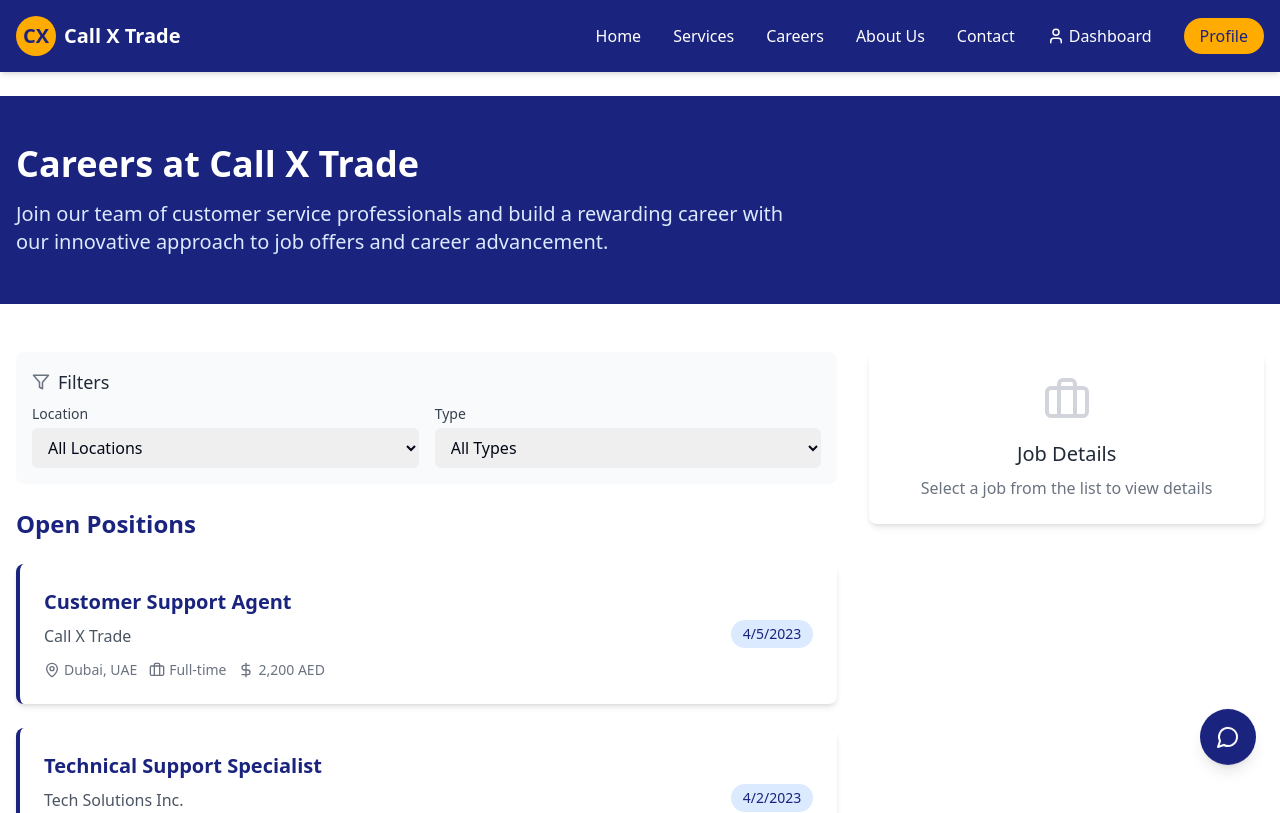
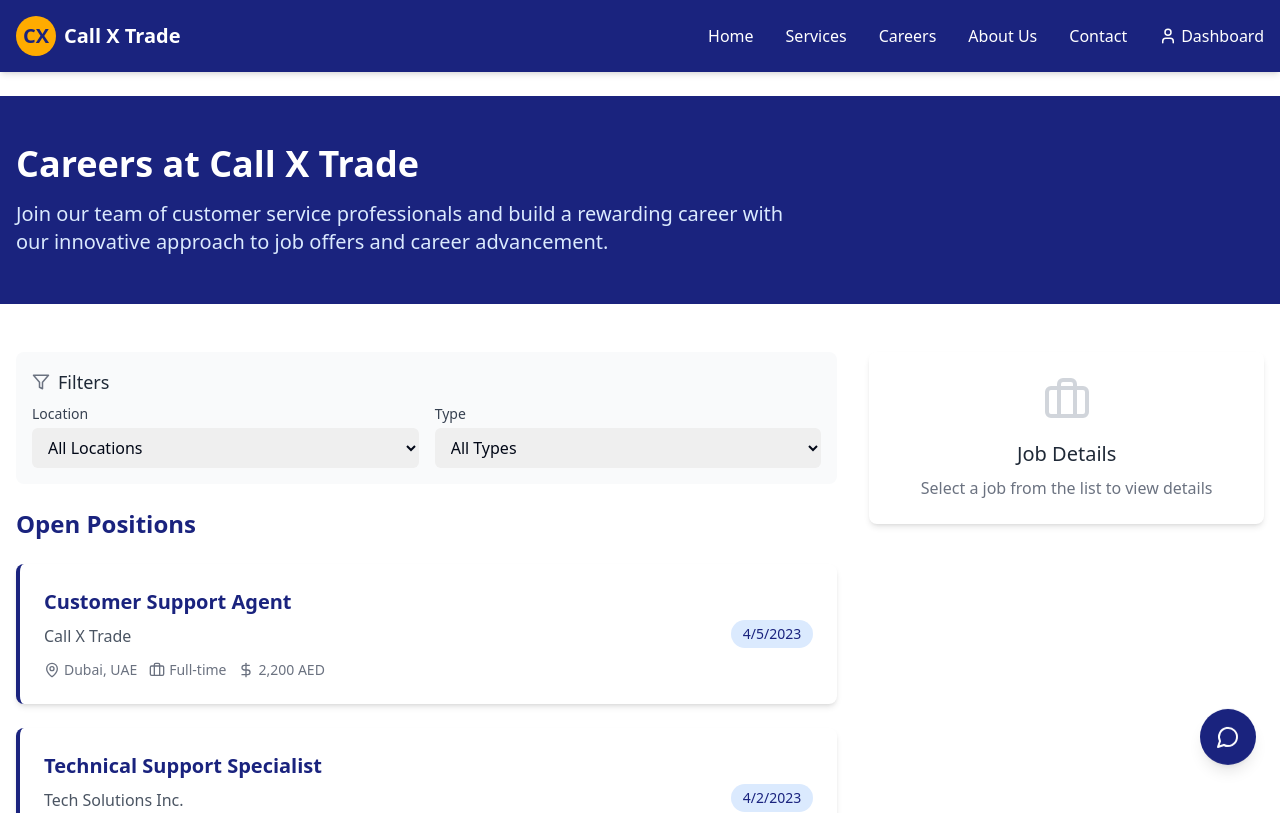
Before and after one commit to DevMagic313/CallXTrade, a React (Vite) app: page /careers in a window 1280 px wide. Shown: the top 813 px of the page. Built offline with nearby package versions, Linux system fonts and the light colour scheme; what @react-pdf/renderer would draw is missing.

Commit message:
Update Header.tsx

```diff
--- a/src/components/layout/Header.tsx
+++ b/src/components/layout/Header.tsx
@@ -27,9 +27,9 @@ const Header = () => {
             <User size={18} />
             <span>Dashboard</span>
           </Link>
-          <Link to="/profile" className="bg-callx-gold text-callx-blue px-4 py-1.5 rounded-full hover:bg-white transition-colors">
+          {/* <Link to="/profile" className="bg-callx-gold text-callx-blue px-4 py-1.5 rounded-full hover:bg-white transition-colors">
             Profile
-          </Link>
+          </Link> */}
         </nav>
 
         {/* Mobile Menu Button */}
@@ -89,13 +89,13 @@ const Header = () => {
               <User size={18} />
               <span>Dashboard</span>
             </Link>
-            <Link
+            {/* <Link
               to="/profile"
               className="bg-callx-gold text-callx-blue px-4 py-2 rounded-full hover:bg-white transition-colors inline-block w-full text-center"
               onClick={() => setIsMenuOpen(false)}
             >
               Profile
-            </Link>
+            </Link> */}
           </nav>
         </div>
       )}
```
